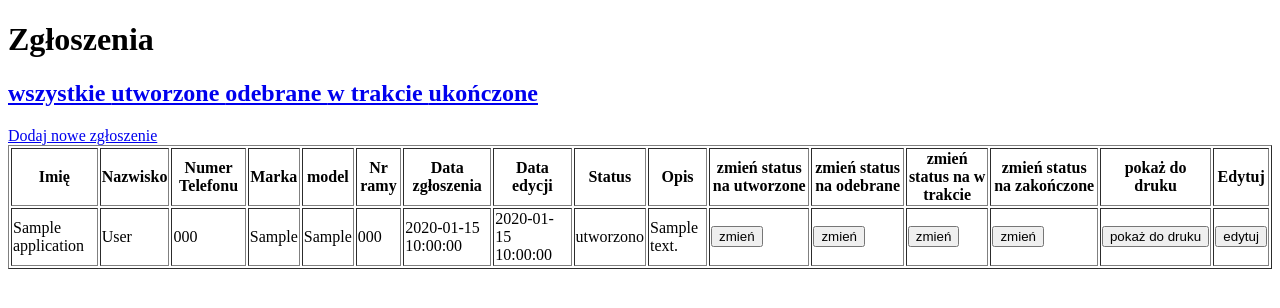
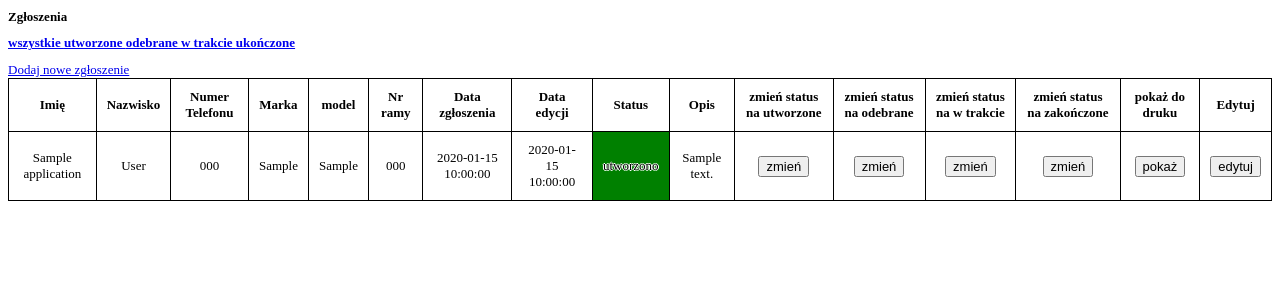
Before and after one commit to lolex565/scooter_repair_shop, a PHP site: page /index.php?status=created in a window 1280 px wide. Shown: the top 308 px of the page. Run offline with PHP 8.4, Linux system fonts and the light colour scheme; tables that the repository leaves empty hold one stand-in row (values such as "Sample post").

Commit message:
added CSS

```diff
--- a/edit.php
+++ b/edit.php
@@ -4,6 +4,7 @@
     <meta charset="UTF-8">
     <meta name="viewport" content="width=device-width, initial-scale=1.0">
     <title>Document</title>
+    <link rel="stylesheet" href="main_style.css">
 </head>
 <body>
     <h1>Edycja Zgłoszenia</h1>
--- a/index.php
+++ b/index.php
@@ -3,9 +3,11 @@
 <head>
     <meta charset="UTF-8">
     <meta name="viewport" content="width=device-width, initial-scale=1.0">
+    <link rel="stylesheet" href="main_style.css">
     <title>Document</title>
 </head>
 <body>
+
 <h1>Zgłoszenia</h1>
 <h2><a href="index.php">wszystkie </a><a href="index.php?status=created">utworzone </a><a href="index.php?status=received">odebrane </a><a href="index.php?status=in_progress">w trakcie </a><a href="index.php?status=finished">ukończone</a></h2>
 <h2></h2>
@@ -43,32 +45,32 @@
                 echo "<td>".$row["scooter_frame_number"]."</td>";
                 echo "<td>".$row["date_created"]."</td>";
                 echo "<td>".$row["date_last_change"]."</td>";
-                echo "<td>";
+                echo "<td";
                 switch ($row["status"]) {
                     case "created":
-                        echo "utworzono";
+                        echo " class=\"created\">utworzono";
                         break;
                     case "received";
-                        echo "odebrano";
+                        echo " class=\"received\">odebrano";
                         break;
                     case "in_progress":
-                        echo "w trakcie";
+                        echo " class=\"in_progress\">w trakcie";
                         break;
                     case "finished":
-                        echo "ukończono";
+                        echo " class=\"finished\">ukończono";
                         break;
                     default:
-                        echo $row["status"];
+                        echo ">".$row["status"];
                         break;
                 }
                 echo "</td>";
                 // echo "<td>".$row["status"]."</td>";
-                echo "<td>".$row["description"]."</td>";
+                echo "<td><div class=\"desc\">".$row["description"]."</div></td>";
                 echo "<td><form action=\"change_status.php\" method=\"POST\"><input type=\"hidden\" name=\"id\" value=".$row["id"]."><input type=\"hidden\" name=\"new_status\" value=\"created\"><input type=\"submit\" value=\"zmień\"></form></td>";
                 echo "<td><form action=\"change_status.php\" method=\"POST\"><input type=\"hidden\" name=\"id\" value=".$row["id"]."><input type=\"hidden\" name=\"new_status\" value=\"received\"><input type=\"submit\" value=\"zmień\"></form></td>";
                 echo "<td><form action=\"change_status.php\" method=\"POST\"><input type=\"hidden\" name=\"id\" value=".$row["id"]."><input type=\"hidden\" name=\"new_status\" value=\"in_progress\"><input type=\"submit\" value=\"zmień\"></form></td>";
                 echo "<td><form action=\"change_status.php\" method=\"POST\"><input type=\"hidden\" name=\"id\" value=".$row["id"]."><input type=\"hidden\" name=\"new_status\" value=\"finished\"><input type=\"submit\" value=\"zmień\"></form></td>";
-                echo "<td><form action=\"print.php\" method=\"POST\"><input type=\"hidden\" name=\"id\" value=".$row["id"]."><input type=\"submit\" value=\"pokaż do druku\"></form></td>";
+                echo "<td><form action=\"print.php\" method=\"POST\"><input type=\"hidden\" name=\"id\" value=".$row["id"]."><input type=\"submit\" value=\"pokaż\"></form></td>";
                 echo "<td><form action=\"edit.php\" method=\"POST\"><input type=\"hidden\" name=\"id\" value=".$row["id"]."><input type=\"submit\" value=\"edytuj\"></form></td>";
                 echo "</tr>";
             }
--- /dev/null
+++ b/main_style.css
@@ -0,0 +1,50 @@
+table, th, td {
+    border: 1px solid black;
+    border-collapse: collapse;
+    padding: 10px;
+    margin-left: auto;
+    margin-right: auto;
+}
+td {
+    max-width: 10em;
+    max-height: 3em;
+    word-wrap: break-word;
+    overflow: scroll;
+    overflow-y: scroll;
+    text-align: center;
+    text-shadow: -1px 0 white, 0 1px white, 1px 0 white, 0 -1px white;
+}
+
+#print_table {
+    max-width: 70%;
+}
+
+.desc {
+    max-width: 20em;
+    max-height: 4em;
+    overflow-y: auto;
+}
+
+.created {
+    background-color: green;
+}
+
+.received {
+    background-color: yellow;
+}
+
+.in_progress {
+    background-color: blue;
+}
+
+.finished {
+    background-color: red;
+}
+
+table {
+    width: 100%;
+}
+
+* {
+    font-size: small;
+}
--- a/new_application.php
+++ b/new_application.php
@@ -4,6 +4,7 @@
     <meta charset="UTF-8">
     <meta name="viewport" content="width=device-width, initial-scale=1.0">
     <title>Document</title>
+    <link rel="stylesheet" href="main_style.css">
 </head>
 <body>
     <h1>Nowe Zgłoszenie</h1>
```
Also changed, not shown: print.php (+3 -10 lines).
